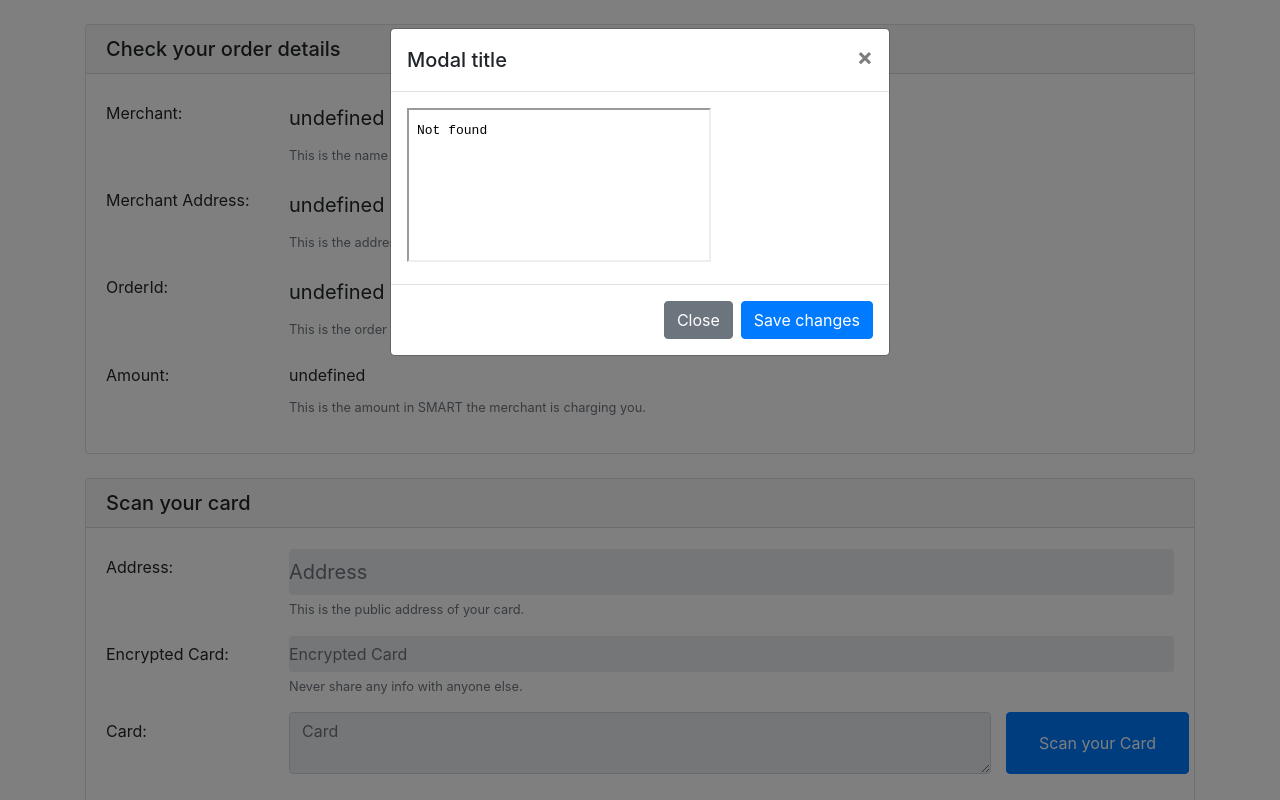
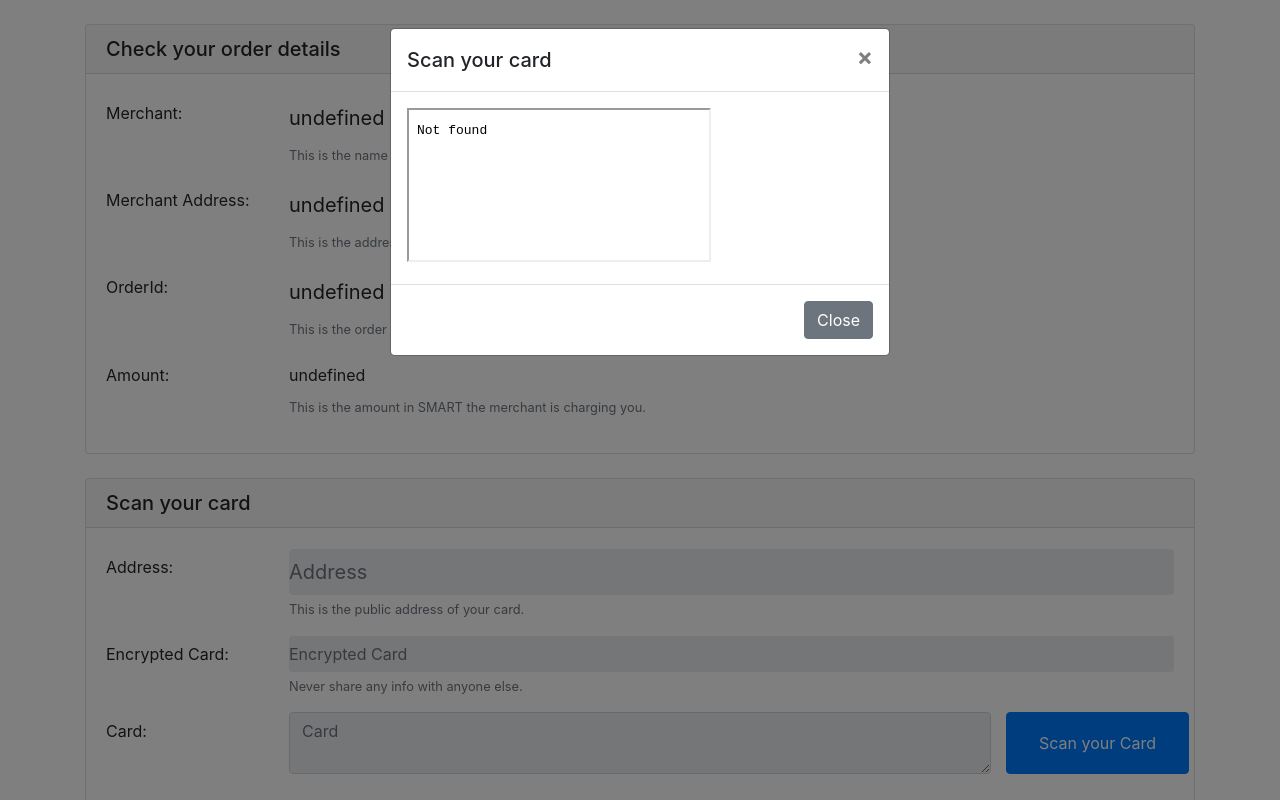
Before and after one commit to enriquesouza/NodeJsSmartCard, a website: page services/smartpay/views/pay.html in a window 1280 px wide. Both pictures are taken after a click on the button "Scan your Card". Shown: the top 800 px of the page. Drawn offline with nearby package versions, Linux system fonts and the light colour scheme.

Commit message:
Post to the same URL

```diff
--- a/services/smartpay/views/pay.html
+++ b/services/smartpay/views/pay.html
@@ -130,7 +130,7 @@
     <div class="modal-dialog" role="document">
       <div class="modal-content">
         <div class="modal-header">
-          <h5 class="modal-title" id="cardModalLabel">Modal title</h5>
+          <h5 class="modal-title" id="cardModalLabel">Scan your card</h5>
           <button type="button" class="close" data-dismiss="modal" aria-label="Close">
             <span aria-hidden="true">&times;</span>
           </button>
@@ -140,7 +140,6 @@
         </div>
         <div class="modal-footer">
           <button type="button" class="btn btn-secondary" data-dismiss="modal">Close</button>
-          <button type="button" class="btn btn-primary">Save changes</button>
         </div>
       </div>
     </div>
@@ -268,7 +267,7 @@
 
       $.ajax({
         type: 'POST',
-        url: "https://localhost:8889/pay",
+        url: "/pay",
         data: JSON.stringify(payload),
         beforeSend: function () {
           loadingOn();
```
Also changed, not shown: 1 other file.
